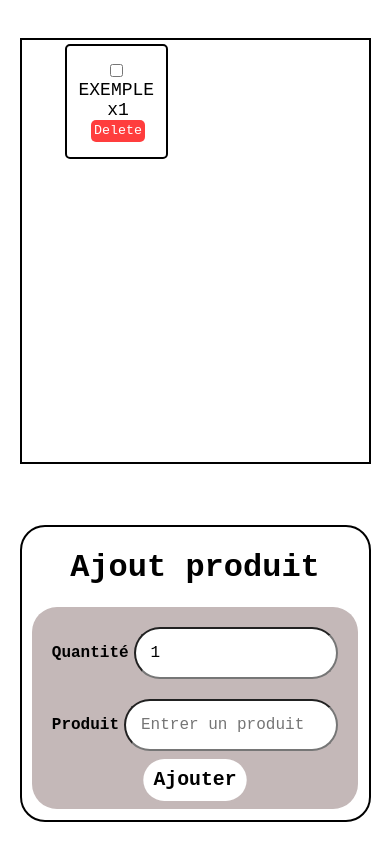
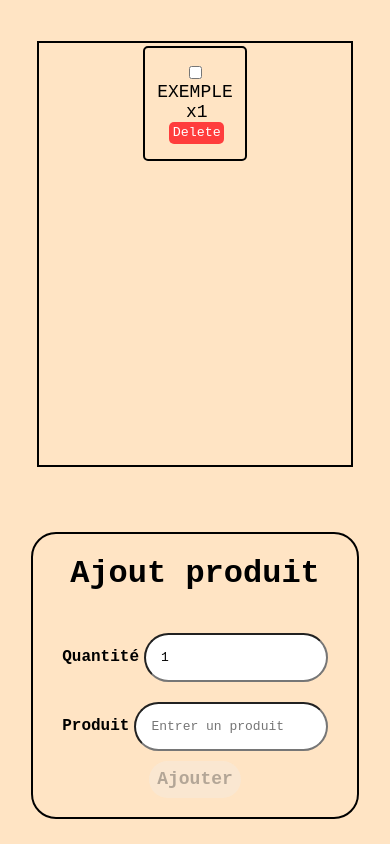
Before and after one commit to Romainub87/course, a React (Create React App) app: page / in a window 390 px wide. Built offline with nearby package versions, Linux system fonts and the light colour scheme.

Commit message:
ajout verif valeur du produit avant ajout

```diff
--- a/src/components/AjoutProd.js
+++ b/src/components/AjoutProd.js
@@ -4,6 +4,15 @@ import { useState } from "react";
 function AjoutProd({ addProduct }) {
   const [nameP, setNameP] = useState("");
   const [count, setCount] = useState(1);
+  const [isGood, setIsGood] = useState(true);
+
+  function isGoodOrNot(e) {
+    if (e.target.value === "") {
+      setIsGood(true);
+    } else {
+      setIsGood(false);
+    }
+  }
 
   return (
     <div className="div-form-ajout">
@@ -25,11 +34,12 @@ function AjoutProd({ addProduct }) {
             required
             placeholder="Entrer un produit"
             value={nameP}
-            onChange={(e) => setNameP(e.target.value)}
+            onChange={(e) => {setNameP(e.target.value); isGoodOrNot(e)}}
             name="prod"
           />
         </label>
         <button
+          disabled={isGood}
           onClick={() => {
             setCount(1);
             setNameP("");
--- a/src/styles/AjoutProd.css
+++ b/src/styles/AjoutProd.css
@@ -13,7 +13,6 @@
   display: flex;
   flex-direction: column;
   align-items: center;
-  background-color: #c4b8b8;
   padding: 3%;
   border-radius: 25px;
   font-family: "Courier New", Courier, monospace;
@@ -35,20 +34,18 @@
   padding: 15px;
 }
 
+@media screen and (max-width: 450px) {
+  .div-form-ajout .form-ajout .label-form input {
+    font-size: small;
+  }
+}
+
 .div-form-ajout .form-ajout button {
   width: fit-content;
-  background-color: white;
   border-radius: 25px;
   padding: 3%;
   font-weight: bold;
   font-size: large;
   border: none;
   font-family: "Courier New", Courier, monospace;
-  transform: scale(1.1);
-  transition: 300ms transform ease;
 }
-
-.div-form-ajout .form-ajout button:hover {
-  transform: scale(1);
-  transition: 300ms transform ease;
-}
--- a/src/styles/AjoutProd.min.css
+++ b/src/styles/AjoutProd.min.css
@@ -1 +1 @@
-.div-form-ajout{display:flex;flex-direction:column;align-items:center;border:2px solid black;padding:3%;padding-top:0;border-radius:25px;font-family:"Courier New", Courier, monospace}.div-form-ajout .form-ajout{display:flex;flex-direction:column;align-items:center;background-color:#c4b8b8;padding:3%;border-radius:25px;font-family:"Courier New", Courier, monospace}.div-form-ajout .form-ajout .label-form{display:flex;margin:10px;align-items:center;font-weight:bold}.div-form-ajout .form-ajout .label-form input{width:100%;font-family:"Courier New", Courier, monospace;font-size:medium;margin-left:5px;border-radius:50px;padding:15px}.div-form-ajout .form-ajout button{width:fit-content;background-color:#fff;border-radius:25px;padding:3%;font-weight:bold;font-size:large;border:none;font-family:"Courier New", Courier, monospace;transform:scale(1.1);transition:300ms transform ease}.div-form-ajout .form-ajout button:hover{transform:scale(1);transition:300ms transform ease}
+.div-form-ajout{display:flex;flex-direction:column;align-items:center;border:2px solid black;padding:3%;padding-top:0;border-radius:25px;font-family:"Courier New", Courier, monospace}.div-form-ajout .form-ajout{display:flex;flex-direction:column;align-items:center;padding:3%;border-radius:25px;font-family:"Courier New", Courier, monospace}.div-form-ajout .form-ajout .label-form{display:flex;margin:10px;align-items:center;font-weight:bold}.div-form-ajout .form-ajout .label-form input{width:100%;font-family:"Courier New", Courier, monospace;font-size:medium;margin-left:5px;border-radius:50px;padding:15px}@media screen and (max-width: 450px){.div-form-ajout .form-ajout .label-form input{font-size:small}}.div-form-ajout .form-ajout button{width:fit-content;border-radius:25px;padding:3%;font-weight:bold;font-size:large;border:none;font-family:"Courier New", Courier, monospace}
--- a/src/styles/AjoutProd.scss
+++ b/src/styles/AjoutProd.scss
@@ -12,7 +12,6 @@
     display: flex;
     flex-direction: column;
     align-items: center;
-    background-color: rgb(196, 184, 184);
     padding: 3%;
     border-radius: 25px;
     font-family: "Courier New", Courier, monospace;
@@ -24,6 +23,9 @@
       font-weight: bold;
 
       input {
+        @media screen and (max-width: 450px) {
+          font-size: small;
+        }
         width: 100%;
         font-family: "Courier New", Courier, monospace;
         font-size: medium;
@@ -35,20 +37,12 @@
 
     button {
       width: fit-content;
-      background-color: rgb(255, 255, 255);
       border-radius: 25px;
       padding: 3%;
       font-weight: bold;
       font-size: large;
       border: none;
       font-family: "Courier New", Courier, monospace;
-      transform: scale(1.1);
-      transition: 300ms transform ease;
-
-      &:hover {
-        transform: scale(1);
-        transition: 300ms transform ease;
-      }
     }
   }
 }
--- a/src/styles/App.css
+++ b/src/styles/App.css
@@ -8,6 +8,11 @@
     margin: auto;
     justify-content: space-around;
     max-width: 90%;
+    min-width: 300px;
 
 
 }
+
+body {
+    background-color: bisque;
+}
--- a/src/styles/ProductItem.scss
+++ b/src/styles/ProductItem.scss
@@ -1,5 +1,3 @@
-
-
 .product-item-no-check {
   font-family: "Courier New", Courier, monospace;
   display: flex;
@@ -12,6 +10,7 @@
   margin: 3%;
   font-size: large;
   position: sticky;
+
 
   .product-name {
     text-transform: uppercase;
--- a/src/styles/ProductList.css
+++ b/src/styles/ProductList.css
@@ -2,10 +2,17 @@ ul {
   display: flex;
   flex-direction: column;
   list-style: none;
-  align-items: baseline;
+  align-items: center;
   border: 2px solid black;
   height: 50vh;
-  width: 80vw;
+  width: 40vw;
+  padding: 0;
   overflow-y: scroll;
   overflow-x: hidden;
 }
+
+@media screen and (max-width: 450px) {
+  ul {
+    width: 80vw;
+  }
+}
--- a/src/styles/ProductList.min.css
+++ b/src/styles/ProductList.min.css
@@ -1 +1 @@
-ul{display:flex;flex-direction:column;list-style:none;align-items:baseline;border:2px solid black;height:50vh;width:80vw;overflow-y:scroll;overflow-x:hidden}
+ul{display:flex;flex-direction:column;list-style:none;align-items:center;border:2px solid black;height:50vh;width:40vw;padding:0;overflow-y:scroll;overflow-x:hidden}@media screen and (max-width: 450px){ul{width:80vw}}
--- a/src/styles/ProductList.scss
+++ b/src/styles/ProductList.scss
@@ -2,10 +2,15 @@ ul {
   display: flex;
   flex-direction: column;
   list-style: none;
-  align-items: baseline;
+  align-items: center;
   border: 2px solid black;
   height: 50vh;
-  width: 80vw;
+  width: 40vw;
+  padding: 0;
   overflow-y: scroll;
   overflow-x: hidden;
+
+  @media screen and (max-width: 450px) {
+    width: 80vw;
+  }
 }
```
